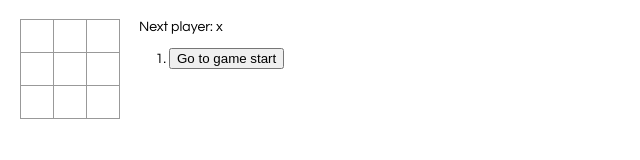
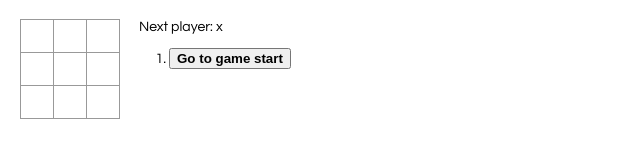
Before and after one commit to melumuccu/tic-tac-toe, a React app: page / in a window 1280 px wide. Shown: the full height of the page, 0-640 px from the left. Built offline with nearby package versions, Linux system fonts and the light colour scheme.

Commit message:
To bold now step

```diff
--- a/src/index.css
+++ b/src/index.css
@@ -11,6 +11,10 @@ body {
     clear: both;
     content: "";
     display: table;
+  }
+
+  .bold {
+    font-weight: bold;
   }
 
   .status {
--- a/src/index.js
+++ b/src/index.js
@@ -94,7 +94,7 @@ import './index.css';
 
         return (
           <li key={move}>
-            <button onClick={() => this.jumpTo(move)}>{desc}</button>
+            <button onClick={() => this.jumpTo(move)} class={this.state.stepNumber === move ? 'bold' : ''}>{desc}</button>
           </li>
         );
       });
```
